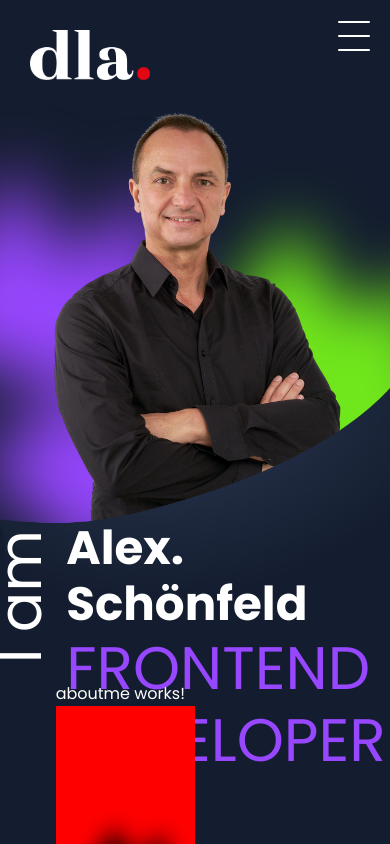
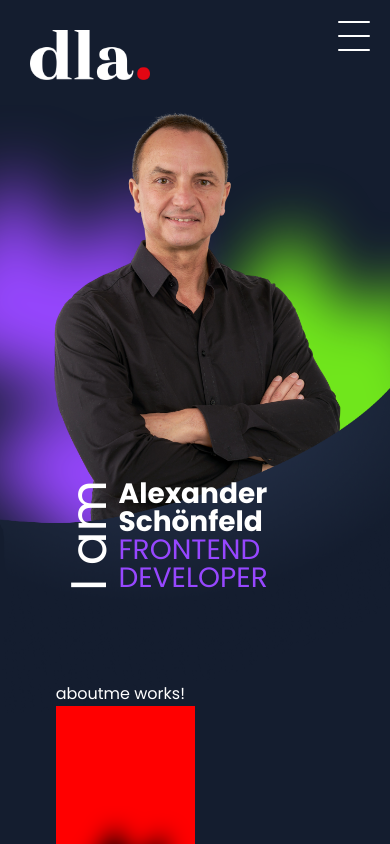
Before and after one commit to alsiesta/portfolio, an Angular app: page / in a window 390 px wide. Built offline with nearby package versions, Linux system fonts and the light colour scheme.

Commit message:
copy responsive

```diff
--- a/src/app/routing/greetingsection/greetingsection.component.html
+++ b/src/app/routing/greetingsection/greetingsection.component.html
@@ -45,7 +45,7 @@
         <h1 class="vertical-copy">I am</h1>
         <div class="name-container">
             <div class="name">
-                Alex. Schönfeld
+                Alexander Schönfeld
             </div>
             <div class="profession">
                 Frontend Developer
--- a/src/app/routing/greetingsection/greetingsection.component.scss
+++ b/src/app/routing/greetingsection/greetingsection.component.scss
@@ -61,7 +61,6 @@
   width: 100%;
   overflow: hidden;
   height: 80vh;
-
 }
 
 .profile-image1 {
@@ -75,7 +74,7 @@
 
   @media (min-width: ($breakpointExpanded + (350px))) {
     top: 20px;
-    left: 110px;
+    left: 210px;
     height: 500px;
   }
   @media (max-width: ($breakpointExpanded + (350px))) {
@@ -145,10 +144,14 @@
 .copy-container-child {
   display: flex;
   margin-right: 30px;
+    @media (max-width: 392px) {
+    width: 70%;
+    margin: unset;
+  }
 }
 
 .name-container {
-  display: flex;
+  display: inline-block;
   flex-direction: column;
   align-items: flex-start;
   height: 100%;
@@ -166,38 +169,29 @@
     height: 122px;
   }
   @media (max-width: $breakpointMedium) {
-    height: 106px;
+    height: 90px;
   }
   @media (max-width: $breakpointCompact) {
-    height: 45px;
+    height: 80px;
+  }
+  @media (max-width: 392px) {
+    height: 60px;
   }
 }
 
 .name {
   text-align: justify;
-  display: flex;
+  display: table;
   font-style: normal;
   font-family: "Poppins";
   width: 100%;
   font-weight: 700;
-  font-size: clamp(32px, 12vw, 62px);
-  text-align: justify;
+  font-size: clamp(28px, 4.3vw, 65px);
   letter-spacing: auto;
-  // font-size: 67px;
   line-height: 120%;
-
-  // @media (max-width: ($breakpointExpanded + (100px))) {
-  //   font-size: 56px;
-  // }
-  // @media (max-width: $breakpointExpanded) {
-  //   font-size: 50px;
-  // }
-  // @media (max-width: $breakpointMedium) {
-  //   font-size: 46px;
-  // }
-  // @media (max-width: $breakpointCompact) {
-  //   font-size: 45px;
-  // }
+  @media (max-width: 392px) {
+    line-height: 100%;
+  }
 }
 .profession {
   text-align: justify;
@@ -205,21 +199,12 @@
   font-family: "Poppins";
   font-style: normal;
   font-weight: 400;
-  font-size: 50px;
-  line-height: 120%;
+  font-size: clamp(28px, 4.3vw, 65px);
+  line-height: 80%;
   text-transform: uppercase;
   color: #9747ff;
-  @media (max-width: ($breakpointExpanded + (100px))) {
-    font-size: 42px;
-  }
-  @media (max-width: $breakpointExpanded) {
-    font-size: 36px;
-  }
-  @media (max-width: $breakpointMedium) {
-    font-size: 32px;
-  }
-  @media (max-width: $breakpointCompact) {
-    font-size: 60px;
+  @media (max-width: 392px) {
+    line-height: 100%;
   }
 }
 
@@ -227,24 +212,32 @@
   z-index: 1;
   writing-mode: vertical-rl;
   transform: rotate(180deg);
-  width: auto;
-  margin: 10px;
+  margin: 0 10px;
   font-family: "Poppins";
   font-style: normal;
   font-weight: 400;
-  font-size: 64px;
   line-height: 120%;
+  @media (min-width: ($breakpointExpanded + (350px))) {
+    font-size: 68px;
+  }
+  @media (max-width: ($breakpointExpanded + (350px))) {
+    font-size: 66px;
+  }
   @media (max-width: ($breakpointExpanded + (100px))) {
-    font-size: 60px;
+    font-size: 62px;
   }
   @media (max-width: $breakpointExpanded) {
-    font-size: 50px;
+    font-size: 52px;
   }
   @media (max-width: $breakpointMedium) {
     font-size: 40px;
   }
   @media (max-width: $breakpointCompact) {
-    font-size: 60px;
+    font-size: 34px;
+  }
+  @media (max-width: 392px) {
+    font-size: 50px;
+    margin: 0;
   }
 }
 
@@ -258,7 +251,7 @@
   @media (max-width: $breakpointMedium) {
     justify-content: center;
     width: 100%;
-    top: 430px;
+    top: 390px;
   }
 }
 
```
